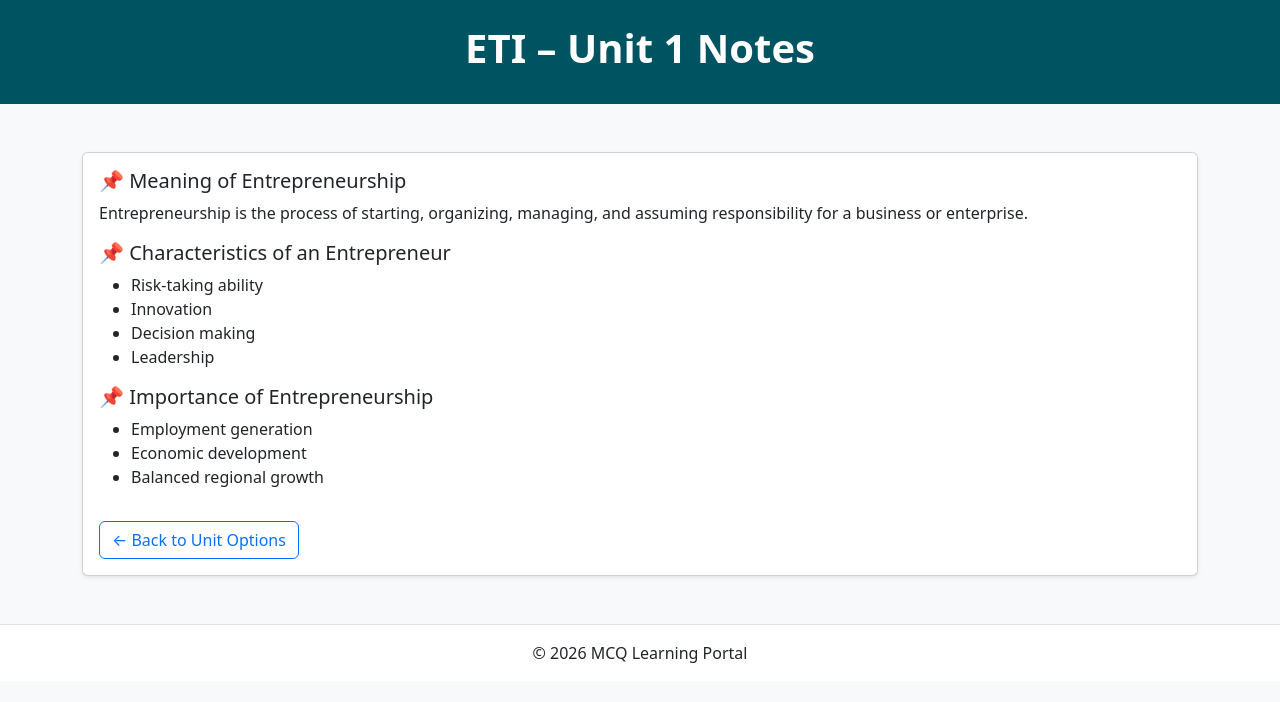
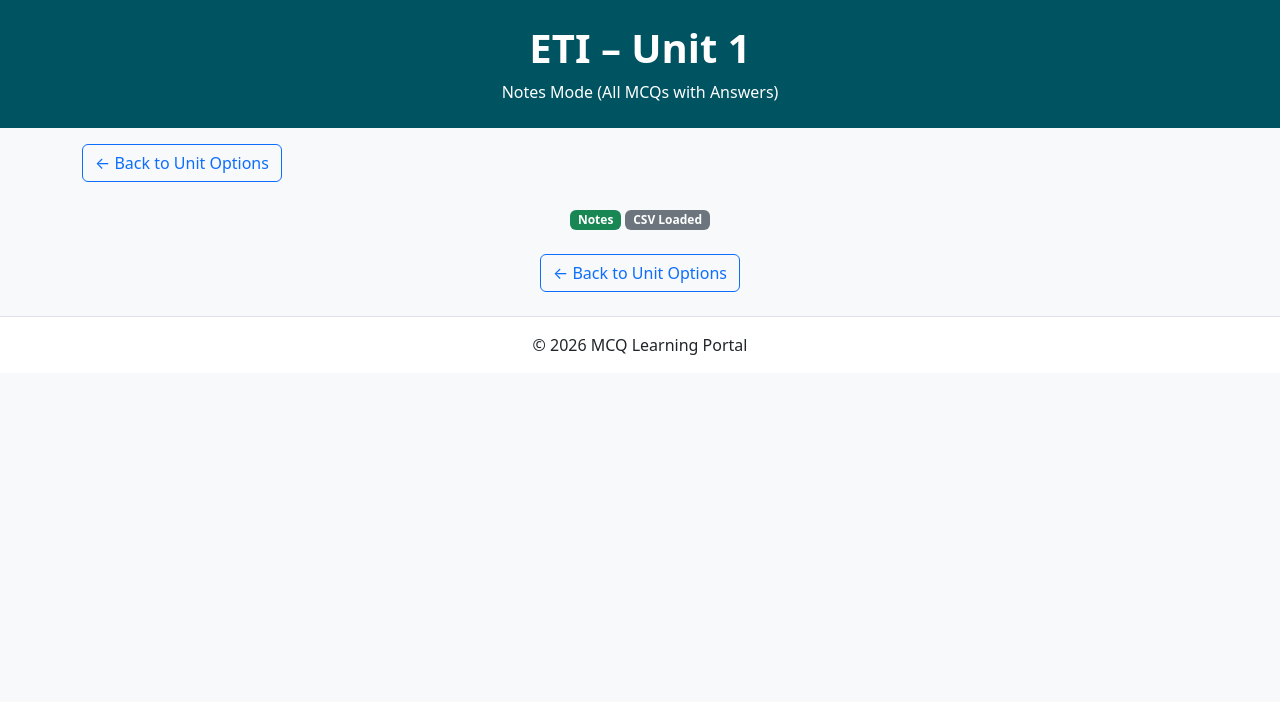
Before and after one commit to Sakshamnikam/Imp_MCQs, a plain HTML site: page ETI/unit1/notes.html in a window 1280 px wide. Drawn offline with nearby package versions, Linux system fonts and the light colour scheme.

Commit message:
displayed notes from csv file

```diff
--- a/ETI/unit1/notes.html
+++ b/ETI/unit1/notes.html
@@ -4,50 +4,81 @@
   <meta charset="UTF-8">
   <title>ETI Unit 1 – Notes</title>
 
+  <!-- Bootstrap -->
   <link href="https://cdn.jsdelivr.net/npm/bootstrap@5.3.3/dist/css/bootstrap.min.css" rel="stylesheet">
 </head>
+<style>
+  #goTopBtn {
+    position: fixed;
+    bottom: 30px;
+    right: 30px;
+    display: none;
+    z-index: 999;
+    border-radius: 50px;
+    padding: 10px 16px;
+  }
+</style>
+
+<button id="goTopBtn" class="btn btn-primary">
+  ⬆
+</button>
+
 <body class="bg-light">
 
+<!-- HEADER -->
 <header class="text-white text-center py-4" style="background:#005461;">
-  <h1 class="fw-bold">ETI – Unit 1 Notes</h1>
+  <h1 class="fw-bold">ETI – Unit 1</h1>
+  <p class="mb-0">Notes Mode (All MCQs with Answers)</p>
 </header>
 
-<div class="container my-5">
-  <div class="card shadow-sm">
-    <div class="card-body">
+<div class="container my-3">
+  <a href="index.html" class="btn btn-outline-primary">
+    ← Back to Unit Options
+  </a>
+</div>
 
-      <h5>📌 Meaning of Entrepreneurship</h5>
-      <p>
-        Entrepreneurship is the process of starting, organizing, managing,
-        and assuming responsibility for a business or enterprise.
-      </p>
+<!-- MAIN -->
+<div class="container my-4">
 
-      <h5>📌 Characteristics of an Entrepreneur</h5>
-      <ul>
-        <li>Risk-taking ability</li>
-        <li>Innovation</li>
-        <li>Decision making</li>
-        <li>Leadership</li>
-      </ul>
+  <div class="text-center mb-3">
+    <span class="badge bg-success">Notes</span>
+    <span class="badge bg-secondary">CSV Loaded</span>
+  </div>
 
-      <h5>📌 Importance of Entrepreneurship</h5>
-      <ul>
-        <li>Employment generation</li>
-        <li>Economic development</li>
-        <li>Balanced regional growth</li>
-      </ul>
+  <!-- MCQs will be injected here -->
+  <div id="mcq-container"></div>
 
-      <a href="index.html" class="btn btn-outline-primary mt-3">
-        ← Back to Unit Options
-      </a>
+  <div class="text-center my-4">
+    <a href="index.html" class="btn btn-outline-primary">
+      ← Back to Unit Options
+    </a>
+  </div>
 
-    </div>
-  </div>
 </div>
 
 <footer class="text-center py-3 bg-white border-top">
   © 2026 MCQ Learning Portal
 </footer>
 
+<script src="render.js"></script>
+<script>
+  const goTopBtn = document.getElementById("goTopBtn");
+
+  window.addEventListener("scroll", () => {
+    if (window.scrollY > 400) {
+      goTopBtn.style.display = "block";
+    } else {
+      goTopBtn.style.display = "none";
+    }
+  });
+
+  goTopBtn.addEventListener("click", () => {
+    window.scrollTo({
+      top: 0,
+      behavior: "smooth"
+    });
+  });
+</script>
+
 </body>
 </html>
```
